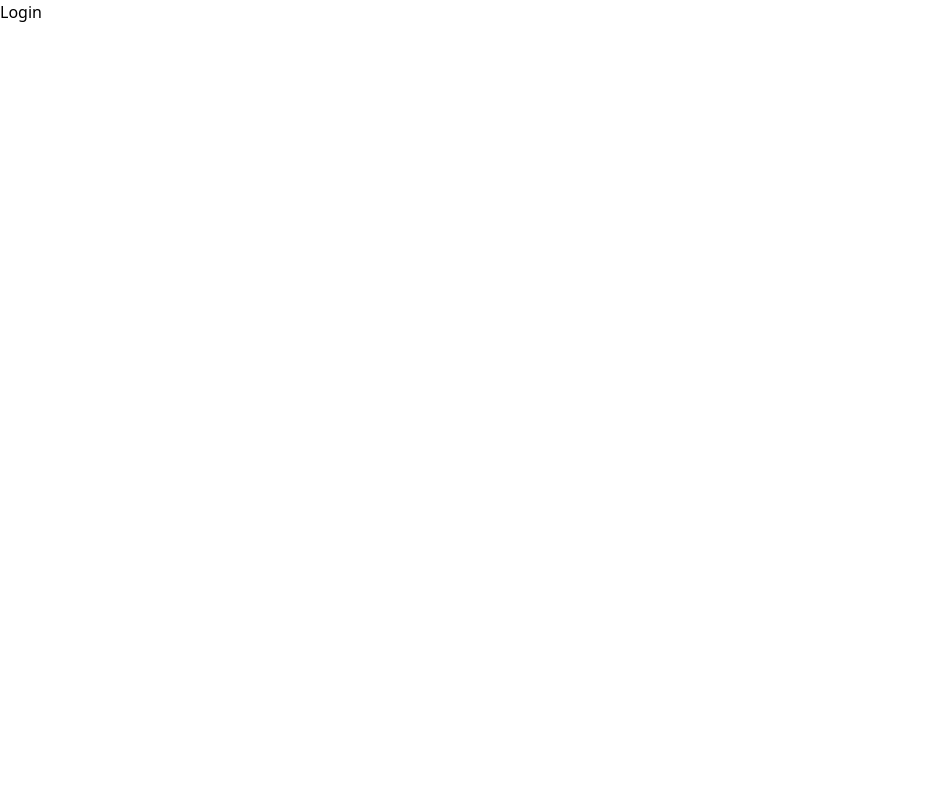
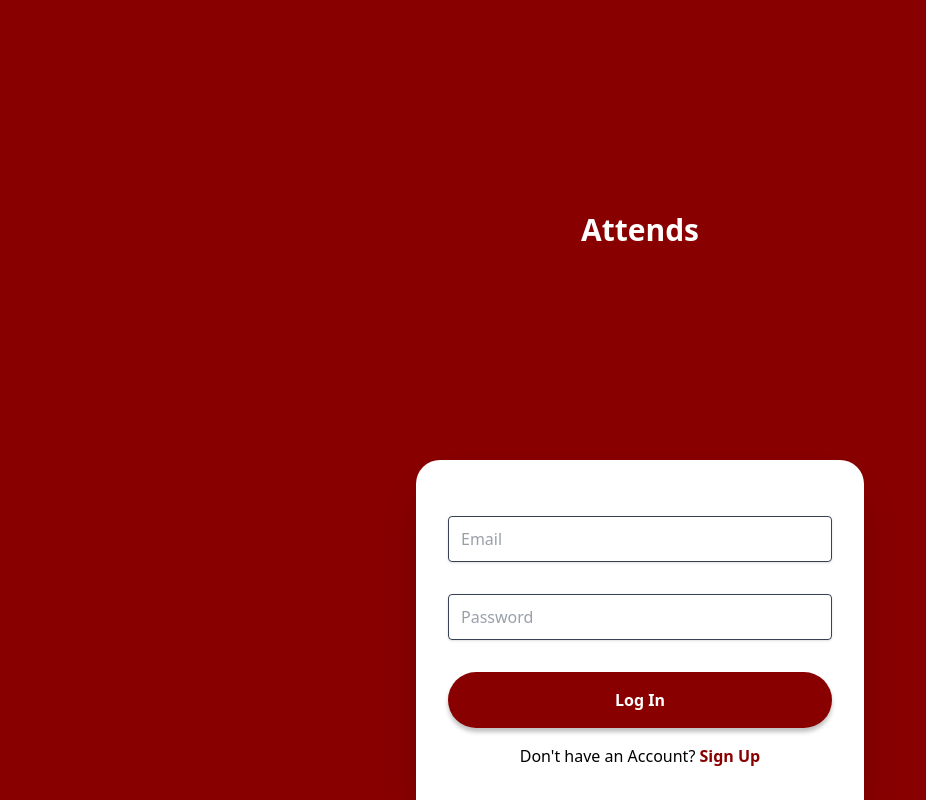
Before and after one commit to eliseoalcaraz/FrontEnd127, a Next.js app: page /login in a window 1280 px wide. Shown: the whole page, without its empty margins (0-926 px from the left). Built offline with nearby package versions, Linux system fonts and the light colour scheme.

Commit message:
bones of auth

```diff
--- a/src/app/globals.css
+++ b/src/app/globals.css
@@ -1,6 +1,7 @@
 @import "tailwindcss";
 
 @theme {
-  --color-primary: #430000;
+  --color-primary-300: #430000;
+  --color-primary-100: #890000;
 
 }
--- a/src/app/login/page.tsx
+++ b/src/app/login/page.tsx
@@ -1,9 +1,40 @@
 import React from 'react'
 
-const Login = () => {
+const Signup = () => {
+
+  const handleSubmit = () => {
+
+  }
+
   return (
-    <div>Login</div>
+    <div className="flex flex-col items-center justify-between min-h-screen bg-[#890000]">
+        <div className="flex-1 flex items-center justify-center">
+          <h1 className="text-3xl font-bold text-white">Attends</h1>
+        </div>
+        <div className="bg-white rounded-t-3xl p-8 w-full max-w-md shadow-2xl md:mx-32">
+          <div className="mb-8 mt-6">
+            <input
+              type="text"
+              className="shadow appearance-none border-[0.3px] rounded w-full py-3 px-3 text-gray-700 leading-tight focus:outline-none focus-shadow-outline"
+              placeholder="Email"
+            />
+          </div>
+          <div className="mb-8">
+            <input
+              type="text"
+              className="shadow appearance-none border-[0.3px] rounded w-full py-3 px-3 text-gray-700 leading-tight focus:outline-none focus-shadow-outline"
+              placeholder="Password"
+            />
+          </div>
+          <div className='mb-4 bg-primary-100 py-4 rounded-full text-white font-semibold text-center cursor-pointer shadow-[0px_4px_4px_rgba(0,0,0,0.25)] backdrop-blur-[4px]'>
+            Log In
+          </div>
+          <div className='text-black text-center'>
+            Don't have an Account? <span className='font-bold text-primary-100 cursor-pointer'>Sign Up</span>
+          </div>
+        </div>
+    </div>
   )
 }
 
-export default Login
+export default Signup
--- a/src/app/signup/page.tsx
+++ b/src/app/signup/page.tsx
@@ -1,8 +1,39 @@
 import React from 'react'
 
 const Signup = () => {
+
+  const handleSubmit = () => {
+
+  }
+
   return (
-    <div>Signup</div>
+    <div className="flex flex-col items-center justify-between min-h-screen bg-[#890000]">
+        <div className="flex-1 flex items-center justify-center">
+          <h1 className="text-3xl font-bold text-white">Attends</h1>
+        </div>
+        <div className="bg-white rounded-t-3xl p-8 w-full max-w-md shadow-2xl md:mx-32">
+          <div className="mb-8 mt-6">
+            <input
+              type="text"
+              className="shadow appearance-none border-[0.3px] rounded w-full py-3 px-3 text-gray-700 leading-tight focus:outline-none focus-shadow-outline"
+              placeholder="Email"
+            />
+          </div>
+          <div className="mb-8">
+            <input
+              type="text"
+              className="shadow appearance-none border-[0.3px] rounded w-full py-3 px-3 text-gray-700 leading-tight focus:outline-none focus-shadow-outline"
+              placeholder="Password"
+            />
+          </div>
+          <div className='mb-4 bg-primary-100 py-4 rounded-full text-white font-semibold text-center cursor-pointer shadow-[0px_4px_4px_rgba(0,0,0,0.25)] backdrop-blur-[4px]'>
+            Sign Up
+          </div>
+          <div className='text-black text-center'>
+            Already have an Account? <span className='font-bold text-primary-100 cursor-pointer'>Login</span>
+          </div>
+        </div>
+    </div>
   )
 }
 
```
Also changed, not shown: package.json (+7 -6 lines), 2 other files (tests, documents, lock files or other folders).
